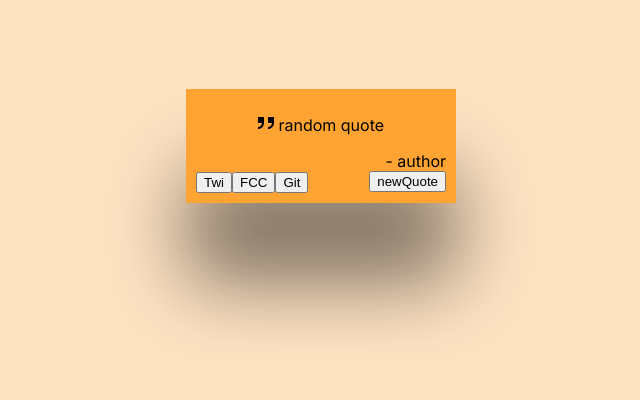
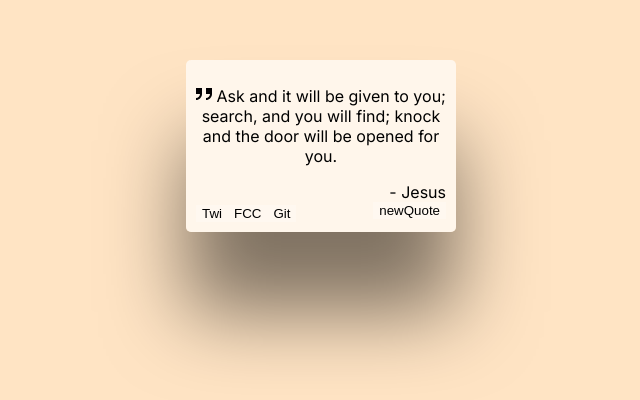
Before and after one commit to will-s-205/random-quote-machine, a React (Create React App) app: page / in a window 1280 px wide. Shown: the part 254-654 px from the top of the page, without its empty margins (319-959 px from the left). Built offline with nearby package versions, Linux system fonts and the light colour scheme; no server answers; the HTML template or start-up script is replaced by a standard one.

Commit message:
squash comments
backup data added
redundant lines of code removed
implementation of major logic of the state

```diff
--- a/src/App.js
+++ b/src/App.js
@@ -6,25 +6,19 @@ import { useState } from 'react';
 export default function App() {
   const [themeColor, setThemeColor] = useState('--backgound');
 
-  // const style = {
-  //   // '--backgound': themeColor
-  //   '--backgound': "#000"
-  // };
-
   const changeThemeColor = () => {
     const randomNum = Math.floor(Math.random() * colorVariations.length);
-    const { color } = colorVariations[randomNum];
+    let { color } = colorVariations[randomNum];
 
     setThemeColor(color);
     console.log("App color is "+colorVariations[randomNum].title)
   }
 
   return (
-    // <div id="App" style={{background:"#000"}}> // WORKS
-    // <div id="App" style={{background:themeColor}} onClick={changeThemeColor}>
     <div id="App" style={{background:themeColor}}>
       {/* <QuoteBox /> */}
-      <QuoteBox handleNewQuoteButtonClick={changeThemeColor}/>
+      {/* <QuoteBox handleNewQuoteButtonClick={changeThemeColor}/> */}
+      <QuoteBox onNewQuoteClick={changeThemeColor}/>
     </div>
   );
 }
--- a/src/App.scss
+++ b/src/App.scss
@@ -15,22 +15,25 @@ body {
   justify-content: center;
   align-items: center;
   background-color: var(--backgound-color);
-  transition: background-color 0.5s;
+  transition: background-color 0.3s;
 }
 
-#quote-box {
+.quote-box {
   display: flex;
   flex-direction: column;
-  background-color: rgb(255, 163, 50);
+  background-color: #ffffffaa;
+  border-radius: 5px;
+  border: 0;
   width: 250px;
   height: 100%;
   padding: 10px;
   box-shadow: 0 5rem 5rem rgba(0, 0, 0, .5);
+
   /* OR */
   /* box-shadow: 15px 15px 15px rgba(0,0,0,.5); */
 }
 
-#text {
+.text {
   text-align: center;
 }
 
@@ -38,10 +41,15 @@ body {
   width: 1rem;
 }
 
-#author {
+.author {
   text-align: end;
 }
 
-#new-quote {
+.new-quote {
   float: right;
 }
+
+button {
+  background-color: #ffffff38;
+  border: 1px;
+}
--- a/src/components/QuoteBox.js
+++ b/src/components/QuoteBox.js
@@ -1,22 +1,71 @@
+import React, { useState, useEffect } from 'react';
 import double_quotes from '../images/double-quotes-svgrepo-com.svg'
-// import colorVariations from '../data/colorVariations';
+import colorVariations from '../data/colorVariations';
+import quotesList from '../data/quotes.json'
 
-export default function QuoteBox(props) {
+const url =
+    'https://gist.githubusercontent.com/camperbot/5a022b72e96c4c9585c32bf6a75f62d9/raw/e3c6895ce42069f0ee7e991229064f167fe8ccdc/quotes.json';
 
-    // const setColor = () => {
-    //     const randomColor = Math.floor(Math.random() * colorVariations.length);
-    //     console.log(colorVariations[randomColor].title)
-    //     return document.getElementById("App").style.backgroundColor = colorVariations[randomColor].color
-    // }
+export default function QuoteBox({onNewQuoteClick}) {
+    const [quotedText, setQuotedText] = useState('');
+    const [authorName, setAuthorName] = useState('');
+
+
+
+    function getQuoteFromProject() {
+        const quotes = quotesList.quotes;
+        const randomNum = Math.floor(Math.random() * quotes.length);
+        const randomQuote = quotes[randomNum];
+
+        setAuthorName(randomQuote.author);
+        setQuotedText(randomQuote.quote);
+    }
+
+    // Fetch quote on initial render
+    useEffect(() => {
+        fetchRandomQuote();
+    }, []);
+
+    const fetchRandomQuote = () => {
+        fetch(url)
+            .then((response) => response.json())
+            .then((data) => {
+                const quotes = data.quotes;
+                const randomNum = Math.floor(Math.random() * quotes.length);
+                const randomQuote = quotes[randomNum];
+
+                setAuthorName(randomQuote.author);
+                setQuotedText(randomQuote.quote);
+            })
+            .catch((error) => {
+                console.log(error);
+                getQuoteFromProject()
+            });
+    };
+
+    const handleNewQuoteClick = () => {
+        // Change theme and fetch new quote
+        onNewQuoteClick();
+        fetchRandomQuote();
+    }
+
+    // JS way to change background-color on click
+    const setColor = () => {
+        const randomColor = Math.floor(Math.random() * colorVariations.length);
+        console.log(colorVariations[randomColor].title)
+        return document.getElementById("App").style.backgroundColor = colorVariations[randomColor].color
+    }
+    // {/* <button id="new-quote" onClick={setColor}>newQuote</button> */}
+
 
     return (
         <div>
-            <div id="quote-box">
+            <div className="quote-box">
 
-                <div id="text">
-                    <p><img src={double_quotes} className='double-quotes' alt="double quotes svg"></img> random quote</p>
+                <div className="text">
+                    <p><img src={double_quotes} className='double-quotes' alt="double quotes svg"></img> {quotedText}</p>
                 </div>
-                <div id="author">- author</div>
+                <div className="author">- {authorName}</div>
 
                 <div>
                     <a href="twitter.com/intent/tweet" id="tweet-quote">
@@ -24,8 +73,9 @@ export default function QuoteBox(props) {
                     </a>
                     <button>FCC</button>
                     <button>Git</button>
-                    {/* <button id="new-quote" onClick={setColor}>newQuote</button> */}
-                    <button id="new-quote" onClick={props.handleNewQuoteButtonClick}>newQuote</button>
+                    {/* <button className="new-quote" onClick={props.handleNewQuoteButtonClick}>newQuote</button> */}
+                    {/* <button className="new-quote" onClick={getQuote}>newQuote</button> */}
+                    <button className="new-quote" onClick={handleNewQuoteClick}>newQuote</button>
                 </div>
             </div>
         </div>
--- a/src/data/colorVariations.js
+++ b/src/data/colorVariations.js
@@ -17,7 +17,7 @@ let colorVariations = [
     {
         id: 4,
         title: "Grass green",
-        color: "009432"
+        color: "#009432"
     },
     {
         id: 5,
```
